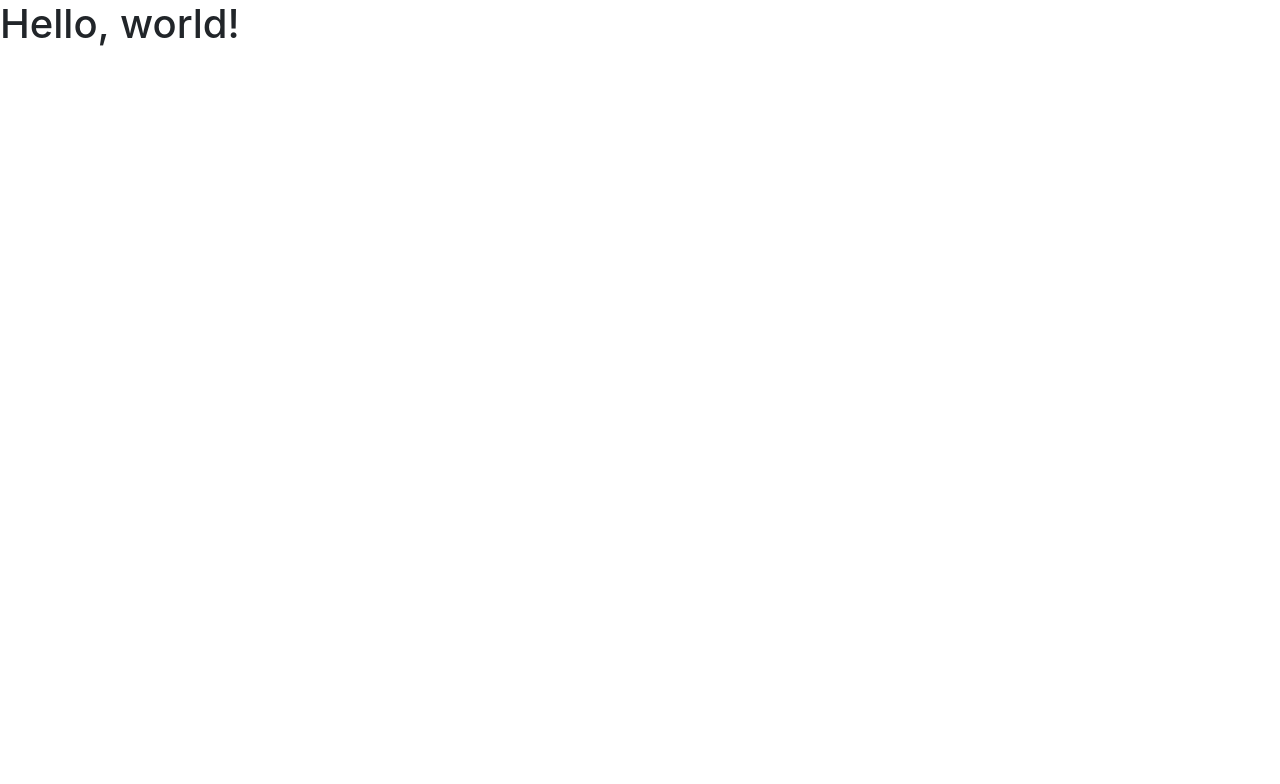
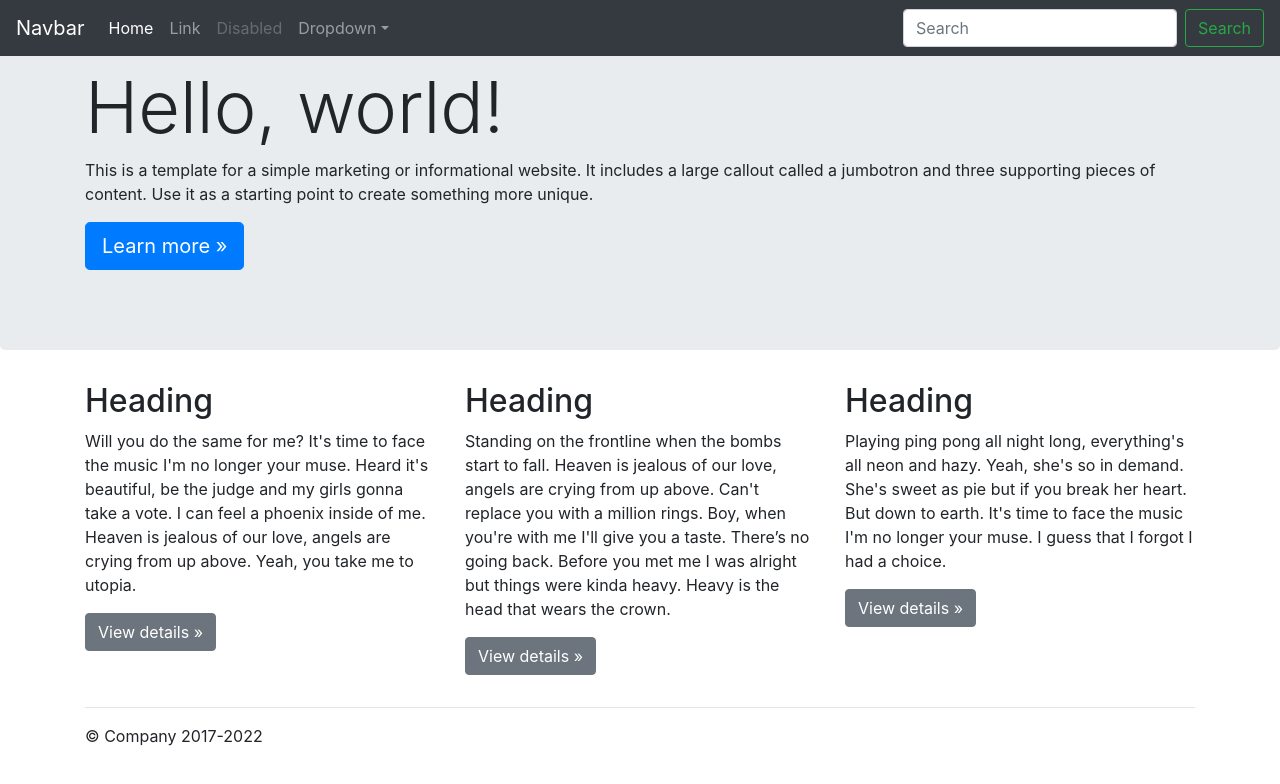
Before and after one commit to livmeraki/PP1_Project2, a plain HTML site: page example.html in a window 1280 px wide. Drawn offline with nearby package versions, Linux system fonts and the light colour scheme.

Commit message:
example edit

```diff
--- a/example.html
+++ b/example.html
@@ -1,29 +1,123 @@
 <!doctype html>
 <html lang="en">
   <head>
-    <!-- Required meta tags -->
     <meta charset="utf-8">
     <meta name="viewport" content="width=device-width, initial-scale=1, shrink-to-fit=no">
+    <meta name="description" content="">
+    <meta name="author" content="Mark Otto, Jacob Thornton, and Bootstrap contributors">
+    <meta name="generator" content="Hugo 0.101.0">
+    <title>Jumbotron Template · Bootstrap v4.6</title>
 
-    <!-- Bootstrap CSS -->
-    <link rel="stylesheet" href="https://cdn.jsdelivr.net/npm/bootstrap@4.6.2/dist/css/bootstrap.min.css" integrity="sha384-xOolHFLEh07PJGoPkLv1IbcEPTNtaed2xpHsD9ESMhqIYd0nLMwNLD69Npy4HI+N" crossorigin="anonymous">
+    <link rel="canonical" href="https://getbootstrap.com/docs/4.6/examples/jumbotron/">
 
-    <title>Hello, world!</title>
+
+
+    <!-- Bootstrap core CSS -->
+<link href="../assets/dist/css/bootstrap.min.css" rel="stylesheet">
+
+
+
+    <style>
+      .bd-placeholder-img {
+        font-size: 1.125rem;
+        text-anchor: middle;
+        -webkit-user-select: none;
+        -moz-user-select: none;
+        -ms-user-select: none;
+        user-select: none;
+      }
+
+      @media (min-width: 768px) {
+        .bd-placeholder-img-lg {
+          font-size: 3.5rem;
+        }
+      }
+    </style>
+
+
+    <!-- Custom styles for this template -->
+    <link href="jumbotron.css" rel="stylesheet">
   </head>
   <body>
-    <h1>Hello, world!</h1>
 
-    <!-- Optional JavaScript; choose one of the two! -->
+<nav class="navbar navbar-expand-md navbar-dark fixed-top bg-dark">
+  <a class="navbar-brand" href="#">Navbar</a>
+  <button class="navbar-toggler" type="button" data-toggle="collapse" data-target="#navbarsExampleDefault" aria-controls="navbarsExampleDefault" aria-expanded="false" aria-label="Toggle navigation">
+    <span class="navbar-toggler-icon"></span>
+  </button>
 
-    <!-- Option 1: jQuery and Bootstrap Bundle (includes Popper) -->
+  <div class="collapse navbar-collapse" id="navbarsExampleDefault">
+    <ul class="navbar-nav mr-auto">
+      <li class="nav-item active">
+        <a class="nav-link" href="#">Home <span class="sr-only">(current)</span></a>
+      </li>
+      <li class="nav-item">
+        <a class="nav-link" href="#">Link</a>
+      </li>
+      <li class="nav-item">
+        <a class="nav-link disabled">Disabled</a>
+      </li>
+      <li class="nav-item dropdown">
+        <a class="nav-link dropdown-toggle" href="#" data-toggle="dropdown" aria-expanded="false">Dropdown</a>
+        <div class="dropdown-menu">
+          <a class="dropdown-item" href="#">Action</a>
+          <a class="dropdown-item" href="#">Another action</a>
+          <a class="dropdown-item" href="#">Something else here</a>
+        </div>
+      </li>
+    </ul>
+    <form class="form-inline my-2 my-lg-0">
+      <input class="form-control mr-sm-2" type="text" placeholder="Search" aria-label="Search">
+      <button class="btn btn-outline-success my-2 my-sm-0" type="submit">Search</button>
+    </form>
+  </div>
+</nav>
+
+<main role="main">
+
+  <!-- Main jumbotron for a primary marketing message or call to action -->
+  <div class="jumbotron">
+    <div class="container">
+      <h1 class="display-3">Hello, world!</h1>
+      <p>This is a template for a simple marketing or informational website. It includes a large callout called a jumbotron and three supporting pieces of content. Use it as a starting point to create something more unique.</p>
+      <p><a class="btn btn-primary btn-lg" href="#" role="button">Learn more &raquo;</a></p>
+    </div>
+  </div>
+
+  <div class="container">
+    <!-- Example row of columns -->
+    <div class="row">
+      <div class="col-md-4">
+        <h2>Heading</h2>
+        <p>Will you do the same for me? It's time to face the music I'm no longer your muse. Heard it's beautiful, be the judge and my girls gonna take a vote. I can feel a phoenix inside of me. Heaven is jealous of our love, angels are crying from up above. Yeah, you take me to utopia.</p>
+        <p><a class="btn btn-secondary" href="#" role="button">View details &raquo;</a></p>
+      </div>
+      <div class="col-md-4">
+        <h2>Heading</h2>
+        <p>Standing on the frontline when the bombs start to fall. Heaven is jealous of our love, angels are crying from up above. Can't replace you with a million rings. Boy, when you're with me I'll give you a taste. There’s no going back. Before you met me I was alright but things were kinda heavy. Heavy is the head that wears the crown.</p>
+        <p><a class="btn btn-secondary" href="#" role="button">View details &raquo;</a></p>
+      </div>
+      <div class="col-md-4">
+        <h2>Heading</h2>
+        <p>Playing ping pong all night long, everything's all neon and hazy. Yeah, she's so in demand. She's sweet as pie but if you break her heart. But down to earth. It's time to face the music I'm no longer your muse. I guess that I forgot I had a choice.</p>
+        <p><a class="btn btn-secondary" href="#" role="button">View details &raquo;</a></p>
+      </div>
+    </div>
+
+    <hr>
+
+  </div> <!-- /container -->
+
+</main>
+
+<footer class="container">
+  <p>&copy; Company 2017-2022</p>
+</footer>
+
+
     <script src="https://cdn.jsdelivr.net/npm/jquery@3.5.1/dist/jquery.slim.min.js" integrity="sha384-DfXdz2htPH0lsSSs5nCTpuj/zy4C+OGpamoFVy38MVBnE+IbbVYUew+OrCXaRkfj" crossorigin="anonymous"></script>
-    <script src="https://cdn.jsdelivr.net/npm/bootstrap@4.6.2/dist/js/bootstrap.bundle.min.js" integrity="sha384-Fy6S3B9q64WdZWQUiU+q4/2Lc9npb8tCaSX9FK7E8HnRr0Jz8D6OP9dO5Vg3Q9ct" crossorigin="anonymous"></script>
+      <script>window.jQuery || document.write('<script src="../assets/js/vendor/jquery.slim.min.js"><\/script>')</script><script src="../assets/dist/js/bootstrap.bundle.min.js"></script>
 
-    <!-- Option 2: Separate Popper and Bootstrap JS -->
-    <!--
-    <script src="https://cdn.jsdelivr.net/npm/jquery@3.5.1/dist/jquery.slim.min.js" integrity="sha384-DfXdz2htPH0lsSSs5nCTpuj/zy4C+OGpamoFVy38MVBnE+IbbVYUew+OrCXaRkfj" crossorigin="anonymous"></script>
-    <script src="https://cdn.jsdelivr.net/npm/popper.js@1.16.1/dist/umd/popper.min.js" integrity="sha384-9/reFTGAW83EW2RDu2S0VKaIzap3H66lZH81PoYlFhbGU+6BZp6G7niu735Sk7lN" crossorigin="anonymous"></script>
-    <script src="https://cdn.jsdelivr.net/npm/bootstrap@4.6.2/dist/js/bootstrap.min.js" integrity="sha384-+sLIOodYLS7CIrQpBjl+C7nPvqq+FbNUBDunl/OZv93DB7Ln/533i8e/mZXLi/P+" crossorigin="anonymous"></script>
-    -->
+
   </body>
 </html>
```
Also changed, not shown: style2.html (+1 -2 lines).
